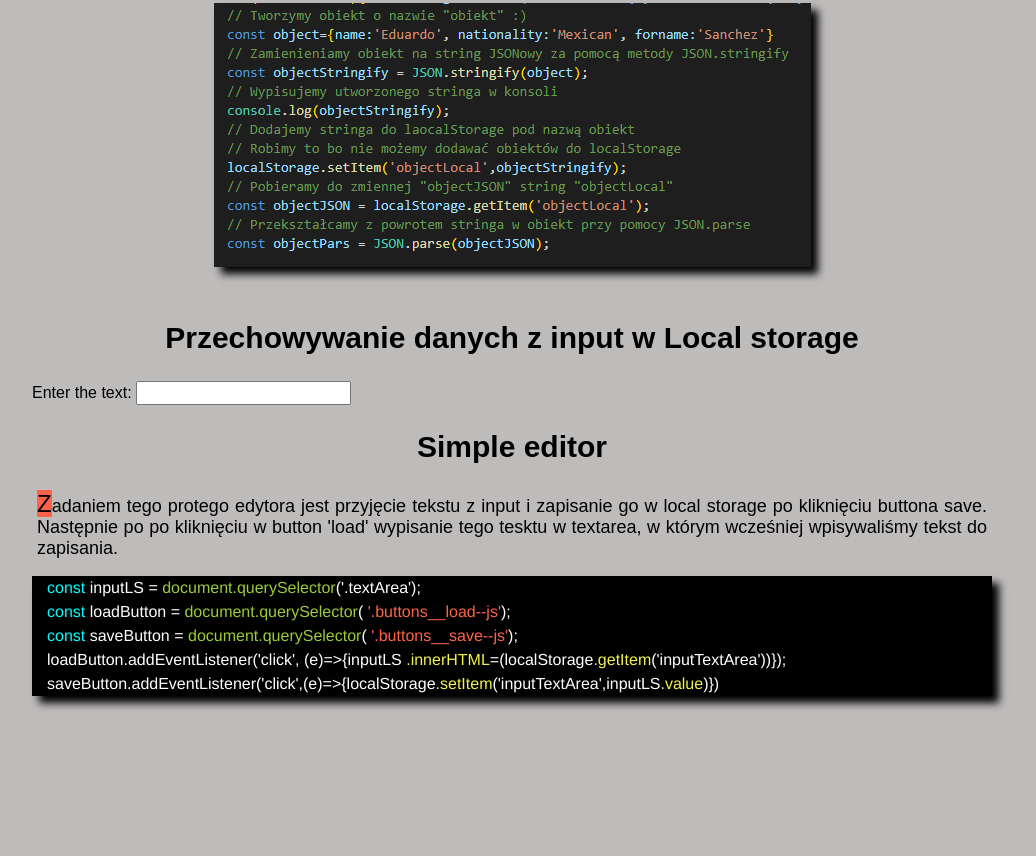
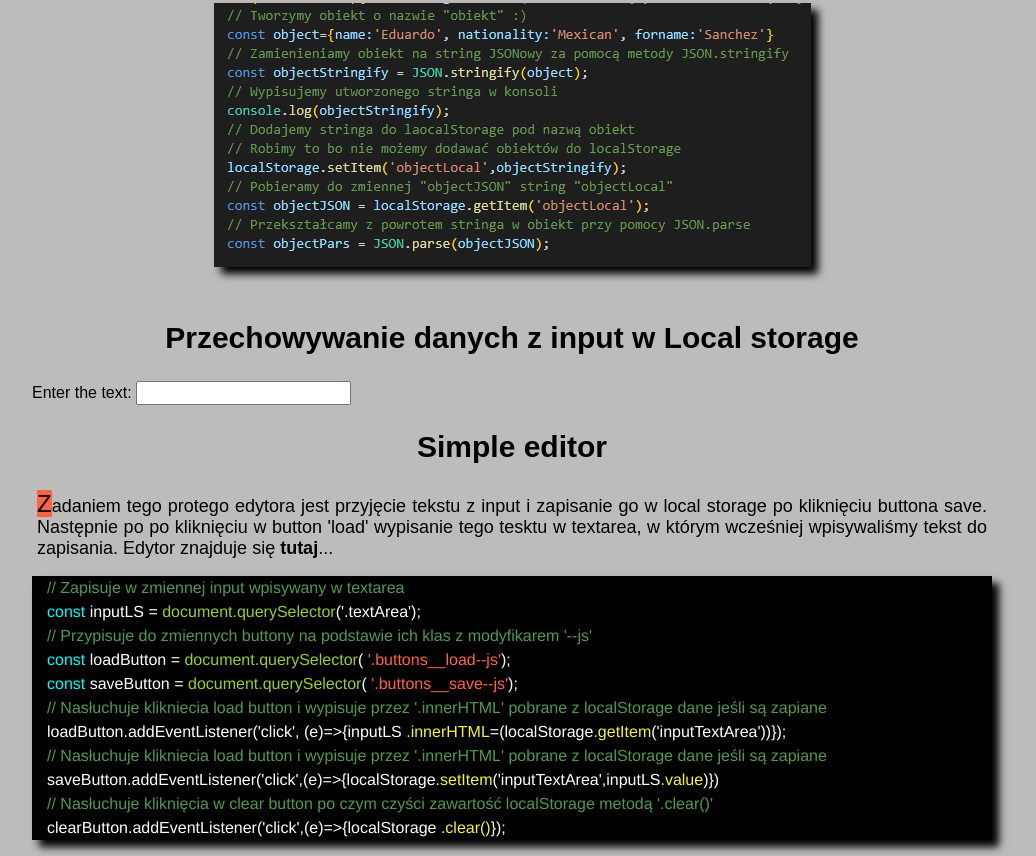
Before and after one commit to norbert-lukaszuk/homepage--gulp, a website: page src/content/javaScript.html in a window 1280 px wide. Shown: the part 5182-6038 px from the top of the page, without its empty margins (128-1164 px from the left). Before the commit the page ends 5894 px from the top, so only its background shows below. Drawn offline with nearby package versions, Linux system fonts and the light colour scheme; files that its build step writes are made by us from their sources; files whose address does not match are found by name.

Commit message:
feat: clear button

```diff
--- a/src/content/javaScript.html
+++ b/src/content/javaScript.html
@@ -163,17 +163,21 @@ poszczególnych elementów tablicy</p>
 <h2 class="second__header">Simple editor</h2>
 <p class="paragraph">Zadaniem tego protego edytora jest przyjęcie tekstu z input i zapisanie go w local storage po kliknięciu buttona save. Następnie po
     po kliknięciu w button 'load' wypisanie tego tesktu w textarea, w którym wcześniej wpisywaliśmy tekst do zapisania.
+    Edytor znajduje się <a id="editor__link" href="https://norbert-lukaszuk.github.io/simple-editor/">tutaj</a>...
 </p>
 <p class="code">
+    <span class="code__comment">// Zapisuje w zmiennej input wpisywany w textarea</span><br>
     <span class="code__const">const</span> inputLS = <span class="code__querySelector">document.querySelector</span>('.textArea');<br>
 
-
+<span class="code__comment">// Przypisuje do zmiennych buttony na podstawie ich klas z modyfikarem '--js'</span><br>
 <span class="code__const">const</span> loadButton = <span class="code__querySelector">document.querySelector</span>(<span class="code__class"> '.buttons__load--js'</span>);<br>
 <span class="code__const">const</span> saveButton = <span class="code__querySelector">document.querySelector</span>(<span class="code__class"> '.buttons__save--js'</span>);<br>
-
+<span class="code__comment">// Nasłuchuje klikniecia load button i wypisuje przez '.innerHTML' pobrane z localStorage dane jeśli są zapiane</span><br>
 loadButton.addEventListener('click', (e)=>{inputLS <span class="code__method">.innerHTML</span>=(localStorage<span class="code__method">.getItem</span>('inputTextArea'))});<br>
+<span class="code__comment">// Nasłuchuje klikniecia load button i wypisuje przez '.innerHTML' pobrane z localStorage dane jeśli są zapiane</span><br>
 saveButton.addEventListener('click',(e)=>{localStorage<span class="code__method">.setItem</span>('inputTextArea',inputLS<span class="code__method">.value</span>)})<br>
-
+<span class="code__comment">// Nasłuchuje kliknięcia w clear button po czym czyści zawartość localStorage metodą '.clear()'</span><br>
+clearButton.addEventListener('click',(e)=>{localStorage <span class="code__method">.clear()</span>});<br>
 </p>
 </body>
 <script src="js/main.js"></script>
--- a/src/scss/main.scss
+++ b/src/scss/main.scss
@@ -6,6 +6,11 @@
 $greenColor: rgb(101, 216, 151);
 #button{
 
+}
+#editor__link{
+  text-decoration: none;
+  color:black;
+  font-weight: 600;
 }
 body{
 
@@ -51,7 +56,11 @@ html{
   &__method{
     color: rgb(243, 243, 71);
   }
+  &__comment{
+    color: rgb(81, 153, 81);
+  }
 }
+
 .flexBox{
   display: flex;
   flex-direction: column;
```
